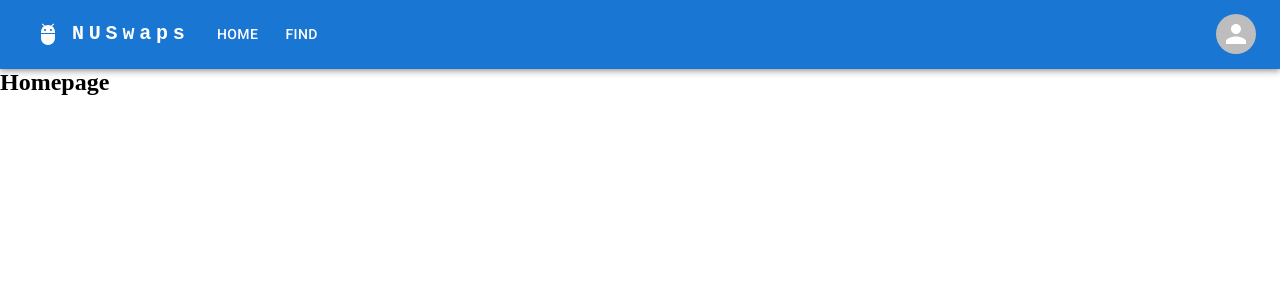
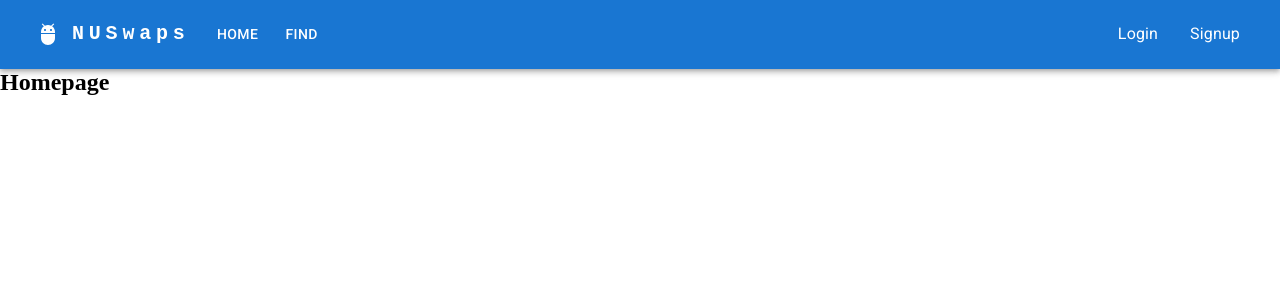
Before and after one commit to wes-w-z-h/NUSwaps, a React (Vite) app in the folder frontend/: page / in a window 1280 px wide. Shown: the top 300 px of the page. Built offline with nearby package versions, Linux system fonts and the light colour scheme.

Commit message:
Update navbar for logged out users

```diff
--- a/frontend/src/components/Navbar.tsx
+++ b/frontend/src/components/Navbar.tsx
@@ -166,6 +166,7 @@ const Navbar = () => {
             ))}
           </Box>
 
+          {state.user && (
             <Box sx={{ flexGrow: 0 }}>
               <Tooltip title="Open settings">
                 <IconButton onClick={handleOpenUserMenu} sx={{ p: 0 }}>
@@ -188,17 +189,7 @@ const Navbar = () => {
                 open={Boolean(anchorElUser)}
                 onClose={handleCloseUserMenu}
               >
-              {!state.user &&
-                loggedOutSettings.map((setting) => (
-                  <MenuItem
-                    key={setting}
-                    onClick={() => handleSetting(setting)}
-                  >
-                    <Typography textAlign="center">{setting}</Typography>
-                  </MenuItem>
-                ))}
-              {state.user &&
-                loggedInSettings.map((setting) => (
+                {loggedInSettings.map((setting) => (
                   <MenuItem
                     key={setting}
                     onClick={() => handleSetting(setting)}
@@ -208,6 +199,13 @@ const Navbar = () => {
                 ))}
               </Menu>
             </Box>
+          )}
+          {!state.user &&
+            loggedOutSettings.map((setting) => (
+              <MenuItem key={setting} onClick={() => handleSetting(setting)}>
+                <Typography textAlign="center">{setting}</Typography>
+              </MenuItem>
+            ))}
         </Toolbar>
       </Container>
     </AppBar>
```
Lines whose indentation alone changed are shown as unchanged.
